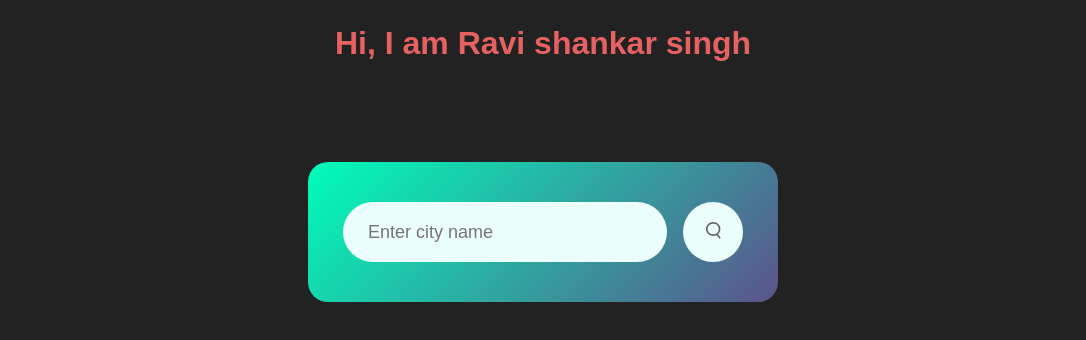
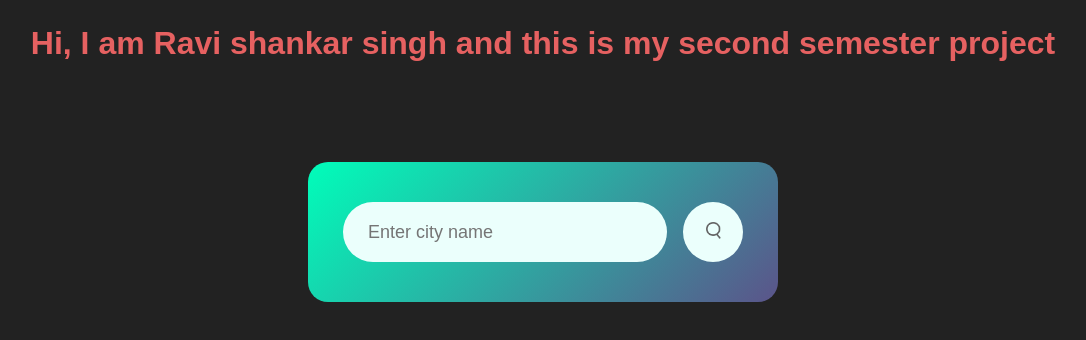
Before and after one commit to ravvviii/Weather_forecast, a plain HTML site: page index.html in a window 1280 px wide. Shown: the whole page, without its empty margins (97-1183 px from the left). Drawn offline with Linux system fonts and the light colour scheme.

Commit message:
Update index.html

```diff
--- a/index.html
+++ b/index.html
@@ -7,7 +7,7 @@
     <link rel="stylesheet" href="style.css">
 </head>
 <body>
-    <h1 class="name" >Hi, I am Ravi shankar singh</h1>
+    <h1 class="name" >Hi, I am Ravi shankar singh and this is my second semester project</h1>
 
     <div class="card">
         <div class="search">
```
